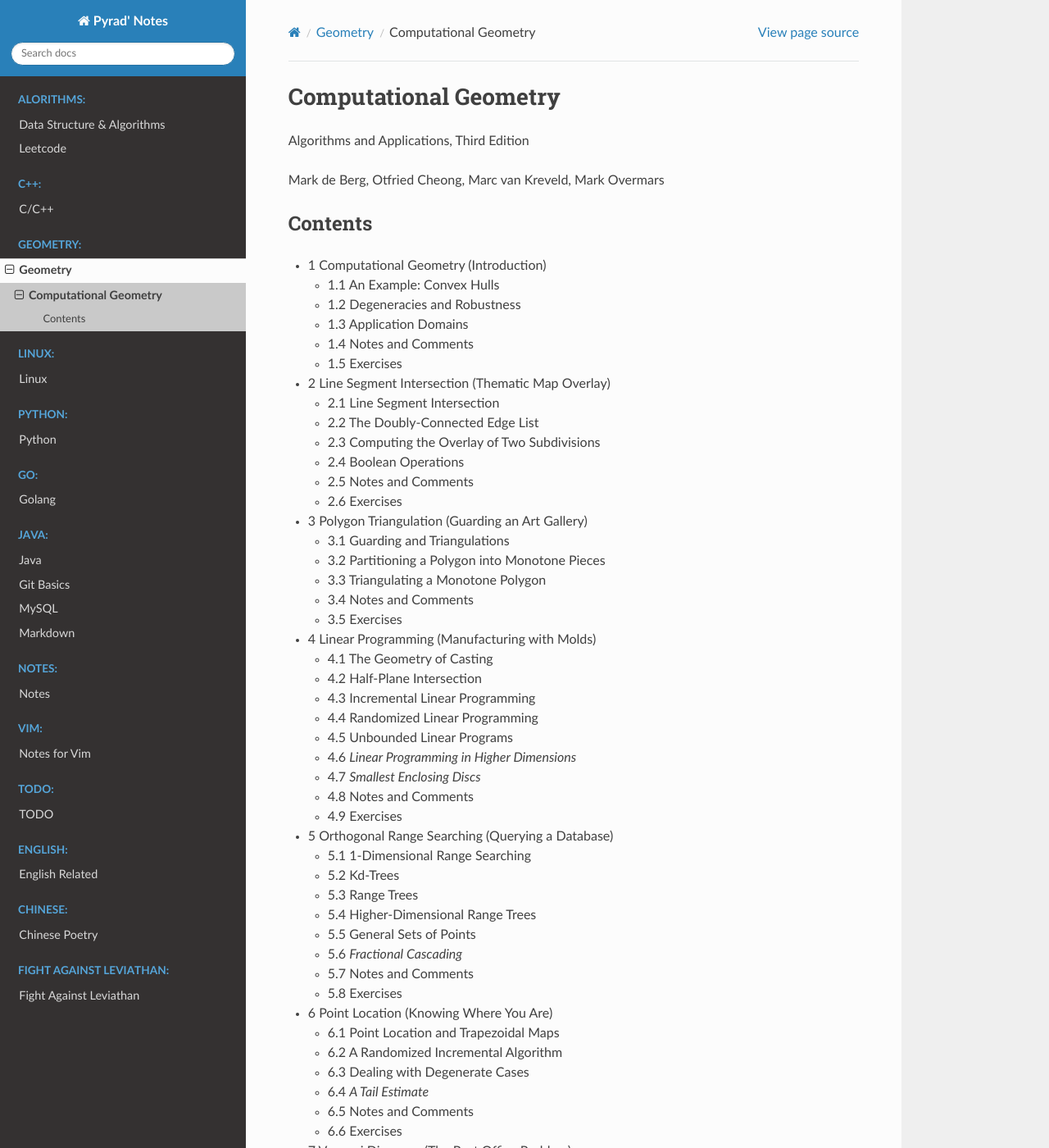
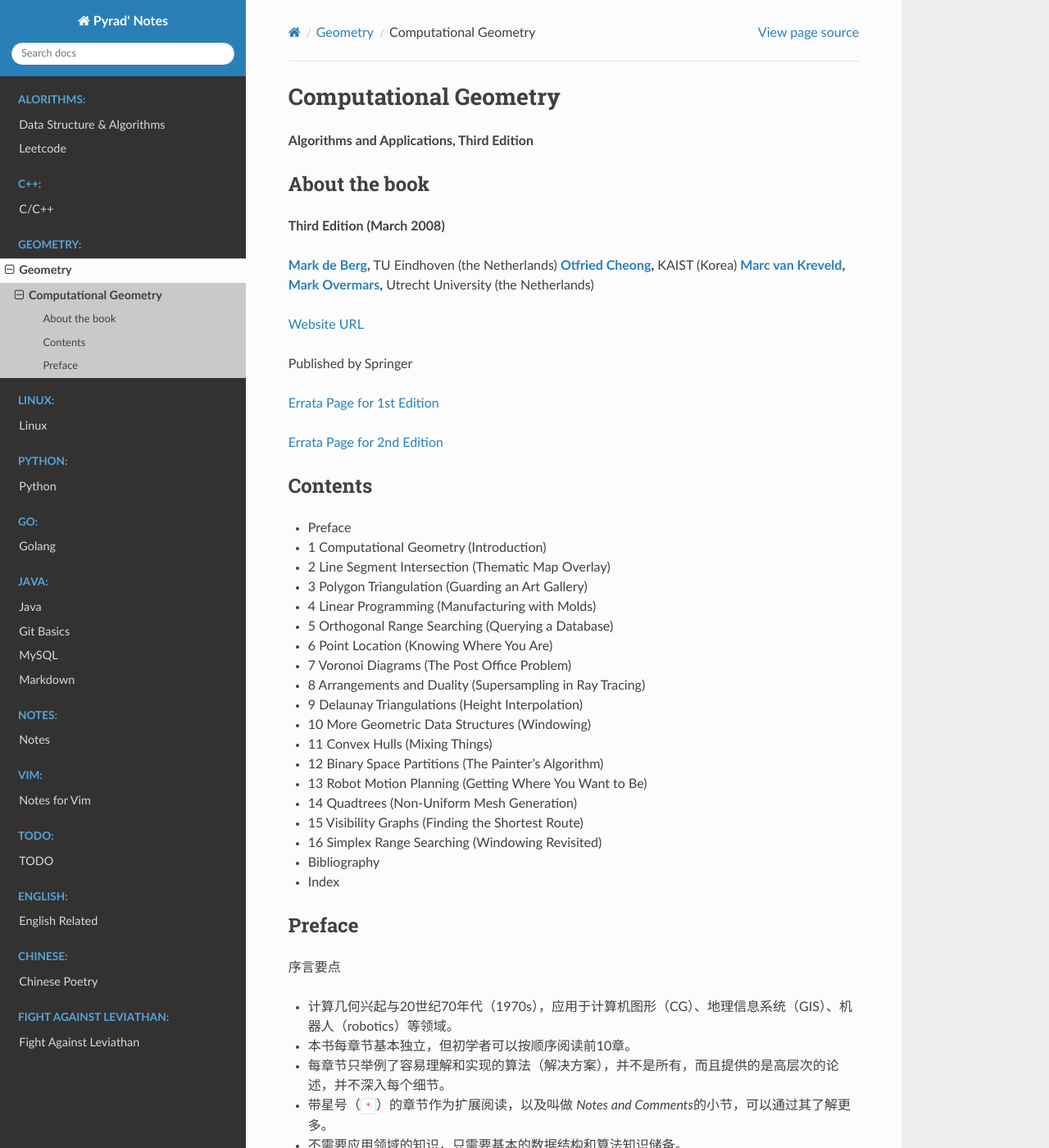
Before and after one commit to Pyrad/pyradnotes, a Sphinx documentation site: the page built from source/Geometry/ComputationalGeometryAA3rd.md, in a window 1280 px wide and 1400 px high. Shown: the whole window at 82% size. Built offline with Sphinx 7.4.7 and the Read the Docs theme 2.0.0, drawn with Linux system fonts in a browser that asks for light colours; some of the changed text lies outside the part shown.

Commit message:
[CGAnA3] Finished reading preface
CGAnA3 = Computational Geometry: Algorithms and Applications, 3rd
Edition

Adjust format
Some points from preface of this book

```diff
--- a/source/Geometry/ComputationalGeometryAA3rd.md
+++ b/source/Geometry/ComputationalGeometryAA3rd.md
@@ -1,142 +1,60 @@
 # Computational Geometry
 
-Algorithms and Applications, Third Edition
+**Algorithms and Applications, Third Edition**
 
-Mark de Berg, Otfried Cheong, Marc van Kreveld, Mark Overmars
+
+
+## About the book
+
+**Third Edition (March 2008)**
+
+**[Mark de Berg](http://www.win.tue.nl/~mdberg/),** TU Eindhoven (the Netherlands)
+**[Otfried Cheong](http://tclab.kaist.ac.kr/~otfried/),** KAIST (Korea)
+**[Marc van Kreveld](http://www.cs.uu.nl/staff/marc.html), [Mark Overmars](http://www.cs.uu.nl/staff/markov.html),** Utrecht University (the Netherlands)
+
+
+
+[Website URL](http://www.cs.uu.nl/geobook/)
+
+Published by Springer
+
+[Errata Page for 1st Edition](http://www.cs.uu.nl/geobook/errata1.html)
+
+[Errata Page for 2nd Edition](http://www.cs.uu.nl/geobook/buglist2a.pdf)
+
+
 
 ## Contents
 
+- Preface
 - 1 Computational Geometry (Introduction)
-  - 1.1 An Example: Convex Hulls
-  - 1.2 Degeneracies and Robustness
-  - 1.3 Application Domains
-  - 1.4 Notes and Comments
-  - 1.5 Exercises
+- 2 Line Segment Intersection (Thematic Map Overlay)
+- 3 Polygon Triangulation (Guarding an Art Gallery)
+- 4 Linear Programming (Manufacturing with Molds)
+- 5 Orthogonal Range Searching (Querying a Database)
+- 6 Point Location (Knowing Where You Are)
+- 7 Voronoi Diagrams (The Post Office Problem)
+- 8 Arrangements and Duality (Supersampling in Ray Tracing)
+- 9 Delaunay Triangulations (Height Interpolation)
+- 10 More Geometric Data Structures (Windowing)
+- 11 Convex Hulls (Mixing Things)
+- 12 Binary Space Partitions (The Painter’s Algorithm)
+- 13 Robot Motion Planning (Getting Where You Want to Be)
+- 14 Quadtrees (Non-Uniform Mesh Generation)
+- 15 Visibility Graphs (Finding the Shortest Route)
+- 16 Simplex Range Searching (Windowing Revisited)
+- Bibliography
+- Index
 
-- 2 Line Segment Intersection (Thematic Map Overlay)
-  - 2.1 Line Segment Intersection
-  - 2.2 The Doubly-Connected Edge List
-  - 2.3 Computing the Overlay of Two Subdivisions
-  - 2.4 Boolean Operations
-  - 2.5 Notes and Comments
-  - 2.6 Exercises
 
-- 3 Polygon Triangulation (Guarding an Art Gallery)
-  - 3.1 Guarding and Triangulations
-  - 3.2 Partitioning a Polygon into Monotone Pieces
-  - 3.3 Triangulating a Monotone Polygon
-  - 3.4 Notes and Comments
-  - 3.5 Exercises
 
-- 4 Linear Programming (Manufacturing with Molds)
-  - 4.1 The Geometry of Casting
-  - 4.2 Half-Plane Intersection
-  - 4.3 Incremental Linear Programming
-  - 4.4 Randomized Linear Programming
-  - 4.5 Unbounded Linear Programs
-  - 4.6 *Linear Programming in Higher Dimensions*
-  - 4.7 *Smallest Enclosing Discs*
-  - 4.8 Notes and Comments
-  - 4.9 Exercises
+## Preface
 
-- 5 Orthogonal Range Searching (Querying a Database)
-  - 5.1 1-Dimensional Range Searching
-  - 5.2 Kd-Trees
-  - 5.3 Range Trees
-  - 5.4 Higher-Dimensional Range Trees
-  - 5.5 General Sets of Points
-  - 5.6 *Fractional Cascading*
-  - 5.7 Notes and Comments
-  - 5.8 Exercises
+序言要点
 
-- 6 Point Location (Knowing Where You Are)
-  - 6.1 Point Location and Trapezoidal Maps
-  - 6.2 A Randomized Incremental Algorithm
-  - 6.3 Dealing with Degenerate Cases
-  - 6.4 *A Tail Estimate*
-  - 6.5 Notes and Comments
-  - 6.6 Exercises
-
-- 7 Voronoi Diagrams (The Post Office Problem)
-  - 7.1 Definition and Basic Properties
-  - 7.2 Computing the Voronoi Diagram
-  - 7.3 Voronoi Diagrams of Line Segments
-  - 7.4 Farthest-Point Voronoi Diagrams
-  - 7.5 Notes and Comments
-  - 7.6 Exercises
-
-- 8 Arrangements and Duality (Supersampling in Ray Tracing)
-  - 8.1 Computing the Discrepancy
-  - 8.2 Duality
-  - 8.3 Arrangements of Lines
-  - 8.4 Levels and Discrepancy
-  - 8.5 Notes and Comments
-  - 8.6 Exercises
-
-- 9 Delaunay Triangulations (Height Interpolation)
-  - 9.1 Triangulations of Planar Point Sets
-  - 9.2 The Delaunay Triangulation
-  - 9.3 Computing the Delaunay Triangulation
-  - 9.4 The Analysis
-  - 9.5 * A Framework for Randomized Algorithms
-  - 9.6 Notes and Comments
-  - 9.7 Exercises
-
-- 10 More Geometric Data Structures (Windowing)
-  - 10.1 Interval Trees
-  - 10.2 Priority Search Trees
-  - 10.3 Segment Trees
-  - 10.4 Notes and Comments
-  - 10.5 Exercises
-
-- 11 Convex Hulls (Mixing Things)
-  - 11.1 The Complexity of Convex Hulls in 3-Space
-  - 11.2 Computing Convex Hulls in 3-Space
-  - 11.3 * The Analysis
-  - 11.4 * Convex Hulls and Half-Space Intersection
-  - 11.5 * Voronoi Diagrams Revisited
-  - 11.6 Notes and Comments
-  - 11.7 Exercises
-
-- 12 Binary Space Partitions (The Painter’s Algorithm)
-  - 12.1 The Definition of BSP Trees
-  - 12.2 BSP Trees and the Painter’s Algorithm
-  - 12.3 Constructing a BSP Tree
-  - 12.4 * The Size of BSP Trees in 3-Space
-  - 12.5 BSP Trees for Low-Density Scenes
-  - 12.6 Notes and Comments
-  - 12.7 Exercises
-
-- 13 Robot Motion Planning (Getting Where You Want to Be)
-  - 13.1 Work Space and Configuration Space
-  - 13.2 A Point Robot
-  - 13.3 Minkowski Sums
-  - 13.4 Translational Motion Planning
-  - 13.5 * Motion Planning with Rotations
-  - 13.6 Notes and Comments
-  - 13.7 Exercises
-
-- 14 Quadtrees (Non-Uniform Mesh Generation)
-  - 14.1 Uniform and Non-Uniform Meshes
-  - 14.2 Quadtrees for Point Sets
-  - 14.3 From Quadtrees to Meshes
-  - 14.4 Notes and Comments
-  - 14.5 Exercises
-
-- 15 Visibility Graphs (Finding the Shortest Route)
-  - 15.1 Shortest Paths for a Point Robot
-  - 15.2 Computing the Visibility Graph
-  - 15.3 Shortest Paths for a Translating Polygonal Robot
-  - 15.4 Notes and Comments
-  - 15.5 Exercises
-
-- 16 Simplex Range Searching (Windowing Revisited)
-  - 16.1 Partition Trees
-  - 16.2 Multi-Level Partition Trees
-  - 16.3 Cutting Trees
-  - 16.4 Notes and Comments
-  - 16.5 Exercises
-
-- Bibliography
-
-- Index
+- 计算几何兴起与20世纪70年代（1970s），应用于计算机图形（CG）、地理信息系统（GIS）、机器人（robotics）等领域。
+- 本书每章节基本独立，但初学者可以按顺序阅读前10章。
+- 每章节只举例了容易理解和实现的算法（解决方案），并不是所有，而且提供的是高层次的论述，并不深入每个细节。
+- 带星号（`*`）的章节作为扩展阅读，以及叫做 *Notes and Comments*的小节，可以通过其了解更多。
+- 不需要应用领域的知识，只需要基本的数据结构和算法知识储备。
+- 有网页可以找到[Errata Page](http://www.cs.uu.nl/geobook/)以及其他可用资源。
```
